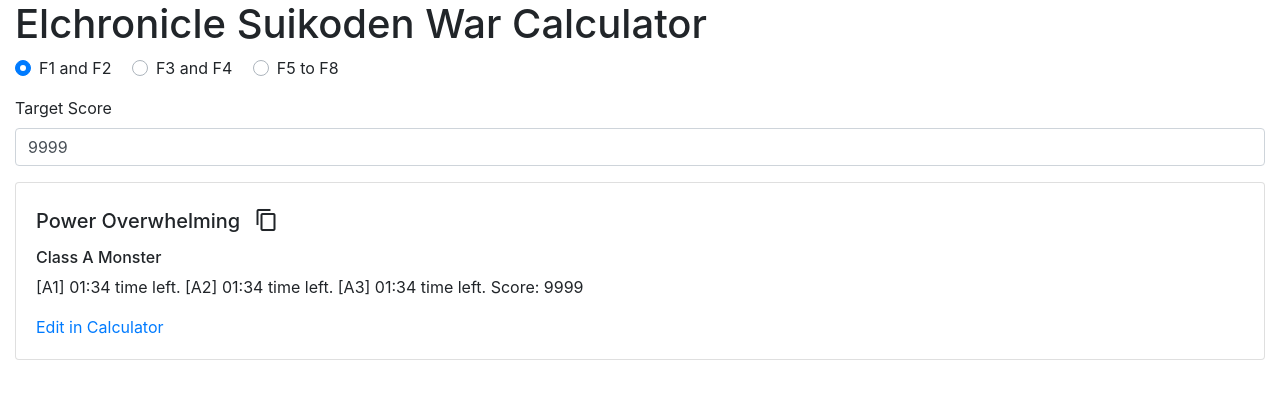
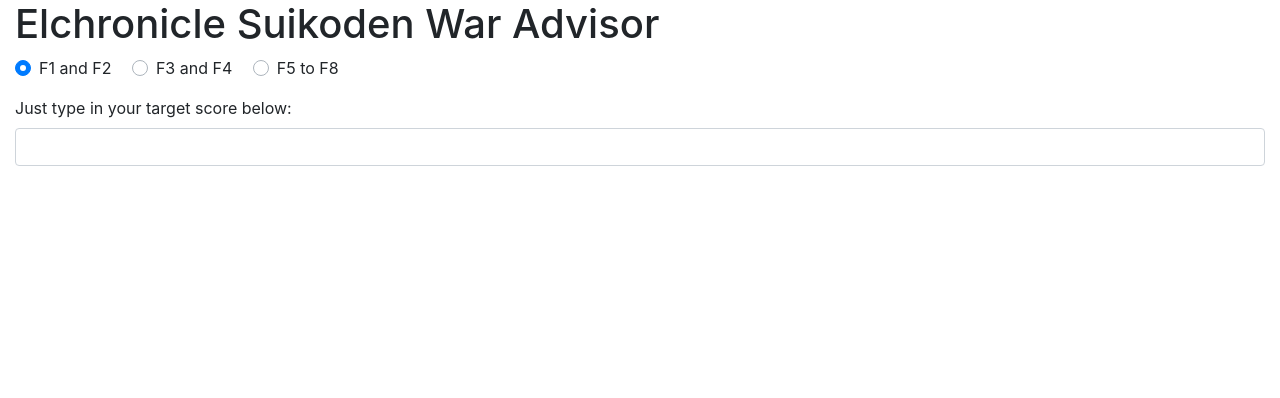
Before and after one commit to kiddtapel/kiddtapel.github.io, a plain HTML site: page war-advisor.html in a window 1280 px wide. Drawn offline with nearby package versions, Linux system fonts and the light colour scheme.

Commit message:
Clear html on load

```diff
--- a/calculator.controller.js
+++ b/calculator.controller.js
@@ -11,7 +11,7 @@ angular.module('calcApp', ['ngClipboard'])
 
         var calculator = this;
 
-        calculator.targetScore = 9999;
+        calculator.targetScore = "";
         calculator.areas = [{
             clearTime: 0,
             kills: 3,
--- a/war-advisor.html
+++ b/war-advisor.html
@@ -27,7 +27,7 @@
 <div class="container-fluid" ng-controller="CalculatorController as calculator" ng-cloak>
     <div class="row">
         <div class="col-sm">
-            <h1>Elchronicle Suikoden War Calculator</h1>
+            <h1>Elchronicle Suikoden War Advisor</h1>
         </div>
     </div>
 
@@ -55,7 +55,7 @@
         <div class="col-sm">
             <form>
                 <div class="form-group">
-                    <label for="target-score">Target Score</label>
+                    <label for="target-score">Just type in your target score below:</label>
                     <input type="number" class="form-control" id="target-score" ng-model="calculator.targetScore">
                 </div>
                 <div class="card-deck">
@@ -69,7 +69,7 @@
                         </div>
                     </div>
                 </div>
-                <div ng-if="!calculator.foundAdvice">No strategies found. <a href="index.html">Click here to go to the calculator.</a></div>
+                <div ng-if="!calculator.foundAdvice && calculator.targetScore">No strategies found. <a href="index.html">Click here to go to the calculator.</a></div>
             </form>
         </div>
     </div>
```
